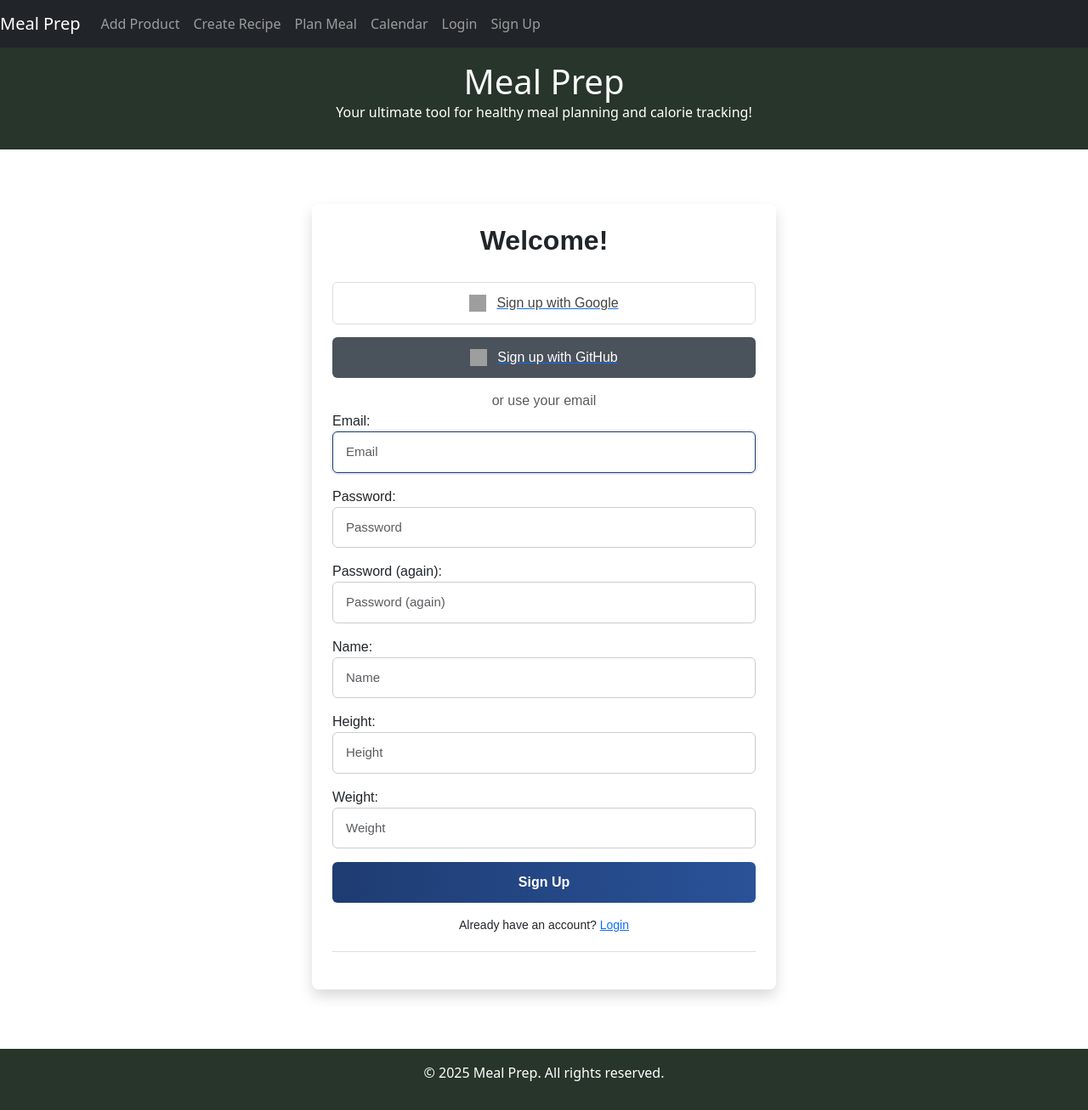
After one commit to KubaWoj666/KcalApp, a Django app: page /accounts/signup/ in a window 1280 px wide. The commit adds this page. Shown: the whole page at 85% size. Run offline with Django 4.2, Linux system fonts and the light colour scheme; parts of the project's set-up code (start-up, migrations or seed data) failed here and were passed over; some libraries are stand-ins or nearby versions; grey boxes are pictures that could not be loaded.

Commit message:
use django-allouth for sinup via google and github updade .env

```diff
--- a/KcalApp/urls.py
+++ b/KcalApp/urls.py
@@ -21,5 +21,6 @@ urlpatterns = [
     path("", include("core.urls")),
     path("cal/", include("calendarApp.urls")),
     path("stats/", include("stats.urls")),
-    path("users/", include("users.urls"))
+    # path("users/", include("users.urls")),
+    path('accounts/', include('allauth.urls')),
 ]
--- /dev/null
+++ b/static/css/accounts/accounts_login.css
@@ -0,0 +1,97 @@
+.container-login {
+    /* background: linear-gradient(to right, #1e3c72, #2a5298); */
+    min-height: 100vh;
+    padding: 40px 0;
+    font-family: 'Poppins', sans-serif;
+    width: 100%;
+}
+
+.bg-white {
+    background: #fff;
+    border-radius: 10px;
+    padding: 40px;
+    box-shadow: 0 4px 30px rgba(0, 0, 0, 0.1);
+}
+
+h2.text-dark {
+    font-weight: 600;
+    margin-bottom: 30px;
+}
+
+.btn-google,
+.btn-google.github {
+    width: 100%;
+    display: flex;
+    align-items: center;
+    justify-content: center;
+    gap: 12px;
+    padding: 12px 20px;
+    font-weight: 500;
+    border: none;
+    border-radius: 6px;
+    margin-bottom: 15px;
+    font-size: 16px;
+    transition: background 0.3s ease;
+}
+
+.btn-google {
+    background: #ffffff;
+    color: #444;
+    border: 1px solid #ddd;
+}
+
+.btn-google img {
+    width: 20px;
+    height: 20px;
+}
+
+.btn-google:hover {
+    background-color: #f1f1f1;
+}
+
+.btn-google.github {
+    background: #4a525b;
+    color: #fff;
+}
+
+.btn-google.github:hover {
+    background-color: #1b1f23;
+}
+
+.form-control {
+    width: 100%;
+    padding: 12px 15px;
+    margin-bottom: 15px;
+    border: 1px solid #ccc;
+    border-radius: 6px;
+    font-size: 15px;
+    transition: border-color 0.3s;
+}
+
+.form-control:focus {
+    border-color: #1e3c72;
+    outline: none;
+    box-shadow: 0 0 0 2px rgba(30, 60, 114, 0.1);
+}
+
+.btn-submit {
+    width: 100%;
+    background: linear-gradient(to right, #1e3c72, #2a5298);
+    border: none;
+    padding: 12px 20px;
+    color: #fff;
+    font-weight: 600;
+    font-size: 16px;
+    border-radius: 6px;
+    transition: background 0.3s ease;
+}
+
+.btn-submit:hover {
+    background: linear-gradient(to right, #2a5298, #1e3c72);
+}
+
+.divider {
+    height: 1px;
+    background: #ddd;
+    margin: 20px 0;
+}
--- a/templates/_base.html
+++ b/templates/_base.html
@@ -45,12 +45,12 @@
                                 </a>
                                 <ul class="dropdown-menu dropdown-menu-end" aria-labelledby="userDropdown">
                                     <li><a class="dropdown-item" href="">My Profile</a></li>
-                                    <li><a class="dropdown-item" href="{% url 'logout' %}">Logout</a></li>
+                                    <li><a class="dropdown-item" href="{% url 'account_logout' %}">Logout</a></li>
                                 </ul>
                             </li>
                         {% else %}
-                            <li class="nav-item"><a class="nav-link" href="{% url 'login' %}">Login</a></li>
-                            <li class="nav-item"><a class="nav-link" href="{% url 'create_user' %}">Sign Up</a></li>
+                            <li class="nav-item"><a class="nav-link" href="{% url 'account_login' %}">Login</a></li>
+                            <li class="nav-item"><a class="nav-link" href="{% url 'account_signup' %}">Sign Up</a></li>
                         {% endif %}
                     </ul>
             </div>
--- /dev/null
+++ b/templates/account/signup.html
@@ -0,0 +1,62 @@
+{% extends "_base.html" %}
+{% load socialaccount %}
+{% load static %}
+{% load widget_tweaks %}
+
+{% block css %}
+<link rel="stylesheet" href="{% static 'css/accounts/accounts_login.css' %}">
+{% endblock %}
+
+{% block content %}
+
+    <!-- Form Section -->
+    <div class="container-login">
+        <div class="row align-items-center justify-content-center" >
+            <div class="col-lg-3"></div>
+
+            <div class="col-lg-6">
+                <div class="bg-white p-4 rounded-3 shadow text-center">
+                    <h2 class="text-dark">Welcome!</h2>
+
+
+                    <a href="{% provider_login_url 'google' %}">
+                        <button class="btn btn-google">
+                            <img src="https://playtht-website-assets.s3.amazonaws.com/img/brand/google.svg" alt="Google logo"/>Sign up with Google
+                        </button>
+                    </a>
+                    <a href="{% provider_login_url 'github' %}">
+                        <button class="btn btn-google github">
+                            <img src="https://upload.wikimedia.org/wikipedia/commons/9/91/Octicons-mark-github.svg" alt="GitHub logo"/>Sign up with GitHub
+                        </button>
+                    </a>
+
+                    <div class="text-dark text-muted">or use your email</div>
+                    <form method="post" action="{% url 'account_signup' %}">
+                        {% csrf_token %}
+
+                        {% for field in form %}
+                          <div class="mb-3 text-start">
+                            {{ field.label_tag }}
+                            {% if field.errors %}
+                              <div class="text-danger small">{{ field.errors|striptags }}</div>
+                            {% endif %}
+                            {% render_field field class="form-control" placeholder=field.label %}
+                          </div>
+                        {% endfor %}
+
+                        <button type="submit" class="btn btn-submit w-100">Sign Up</button>
+
+                        <div class="mt-3 small">
+                          Already have an account? <a href="{% url 'account_login' %}">Login</a>
+                        </div>
+                      </form>
+
+                    <div class="divider"></div>
+
+                </div>
+            </div>
+
+            <div class="col-lg-3"></div>
+        </div>
+    </div>
+{% endblock content%}
--- a/users/forms.py
+++ b/users/forms.py
@@ -17,3 +17,7 @@ class CustomUserCreationForm(UserCreationForm):
         self.fields['password2'].widget.attrs['placeholder'] = self.fields['password2'].label or 'Password confirmation'
         self.fields['height'].widget.attrs['placeholder'] = self.fields['height'].label or 'Height'
         self.fields['weight'].widget.attrs['placeholder'] = self.fields['weight'].label or 'Weight'
+
+    def signup(self, request, user):
+
+        user.save()
```
Also changed, not shown: KcalApp/settings.py (+56 -0 lines), requirements.txt (+12 -0 lines), static/css/accounts/accounts_signup.css (added, +29 -0 lines), templates/account/login.html (added, +56 -0 lines), templates/account/logout.html (added, +17 -0 lines).
